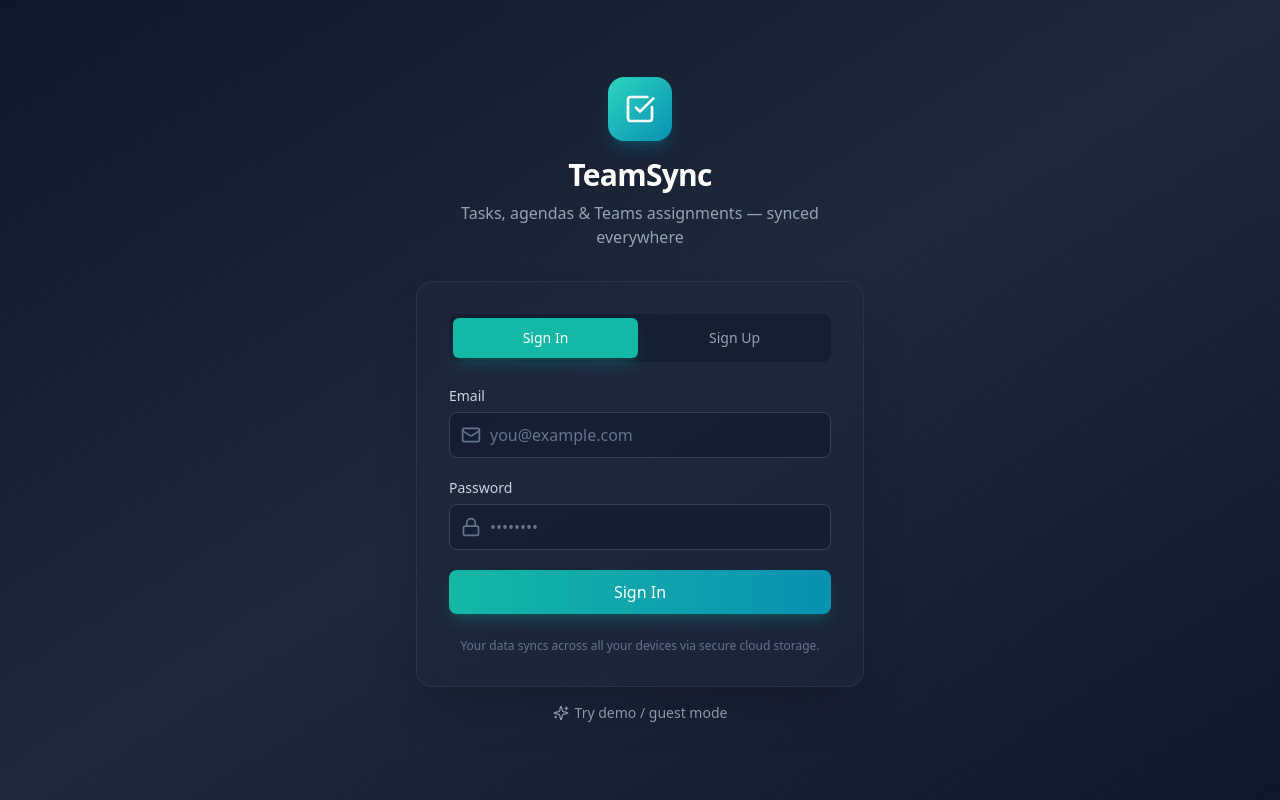
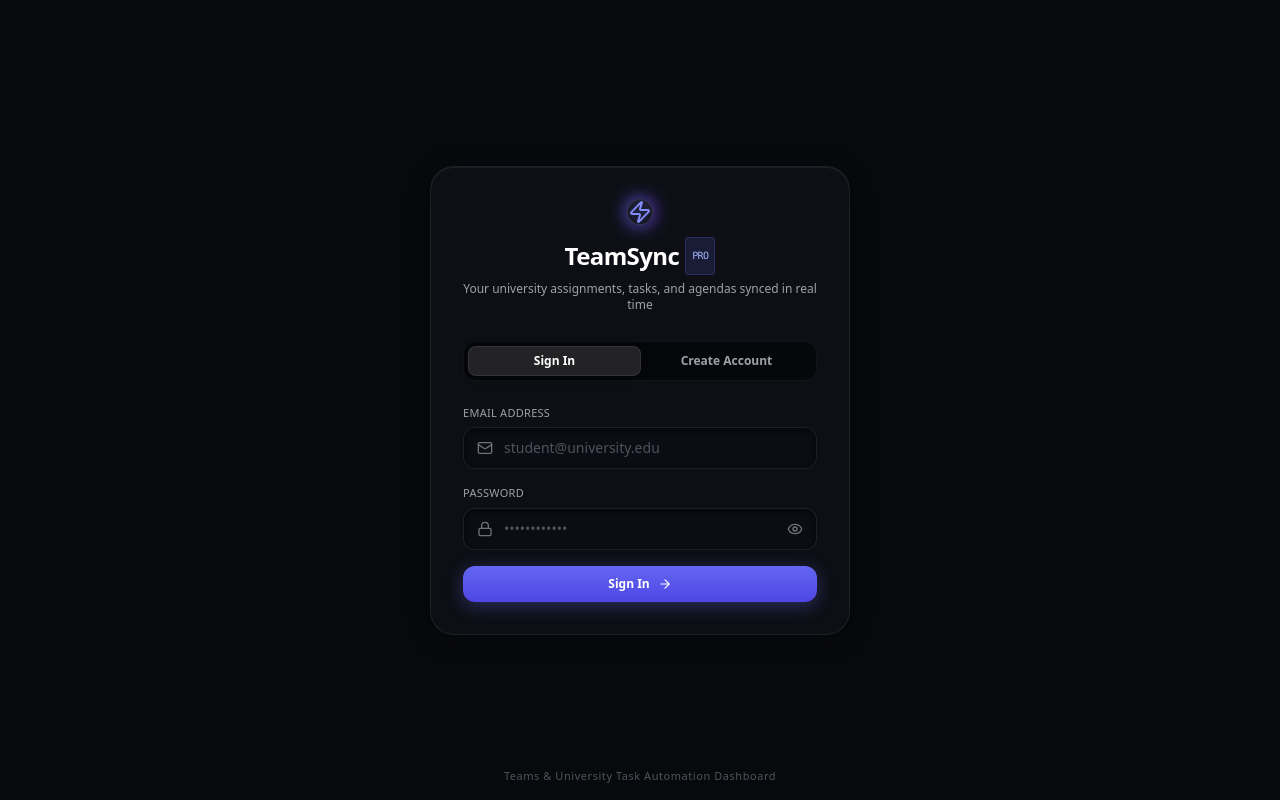
Before and after one commit to anaysoni2610/team-sync, a React (Vite) app: page / in a window 1280 px wide. Built offline with nearby package versions, Linux system fonts and the light colour scheme.

Commit message:
Updated Auth.tsx

```diff
--- a/src/components/Auth.tsx
+++ b/src/components/Auth.tsx
@@ -1,119 +1,239 @@
-import { useState } from 'react';
+import React, { useState } from 'react';
+import { supabase } from '@/lib/supabase';
 import { useAuth } from '@/contexts/AuthContext';
-import { CheckSquare, Mail, Lock, Loader2, Sparkles } from 'lucide-react';
+import {
+  Mail,
+  Lock,
+  Eye,
+  EyeOff,
+  ArrowRight,
+  Loader2,
+  AlertCircle,
+  CheckCircle2,
+  Sparkles,
+  Zap,
+} from 'lucide-react';
 
 export default function Auth() {
-  const { signIn, signUp, signInGuest } = useAuth();
-  const [mode, setMode] = useState<'signin' | 'signup'>('signin');
+  const authContext = useAuth() as any;
+  const [isSignUp, setIsSignUp] = useState(false);
   const [email, setEmail] = useState('');
   const [password, setPassword] = useState('');
-  const [error, setError] = useState<string | null>(null);
+  const [showPassword, setShowPassword] = useState(false);
   const [loading, setLoading] = useState(false);
+  const [status, setStatus] = useState<{ type: 'error' | 'success'; message: string } | null>(null);
 
   const handleSubmit = async (e: React.FormEvent) => {
     e.preventDefault();
-    setError(null);
+    setStatus(null);
     setLoading(true);
-    const fn = mode === 'signin' ? signIn : signUp;
-    const { error } = await fn(email, password);
-    if (error) setError(error);
+
+    try {
+      if (isSignUp) {
+        const { error, data } = await supabase.auth.signUp({
+          email: email.trim(),
+          password,
+        });
+
+        if (error) throw error;
+
+        if (data.session) {
+          setStatus({ type: 'success', message: 'Account created! Welcome to TeamSync.' });
+        } else {
+          setStatus({
+            type: 'success',
+            message: 'Confirmation email sent! Please check your inbox.',
+          });
+        }
+      } else {
+        const { error } = await supabase.auth.signInWithPassword({
+          email: email.trim(),
+          password,
+        });
+
+        if (error) throw error;
+      }
+    } catch (err: any) {
+      setStatus({
+        type: 'error',
+        message: err.message || 'Authentication failed. Please check your details.',
+      });
+    } finally {
       setLoading(false);
+    }
+  };
+
+  const handleGuestLogin = () => {
+    if (authContext.signInAsGuest) {
+      authContext.signInAsGuest();
+    }
   };
 
   return (
-    <div className="min-h-screen bg-gradient-to-br from-slate-900 via-slate-800 to-slate-900 flex items-center justify-center p-4">
-      <div className="w-full max-w-md">
-        <div className="text-center mb-8">
-          <div className="inline-flex items-center justify-center w-16 h-16 rounded-2xl bg-gradient-to-br from-teal-400 to-cyan-600 mb-4 shadow-lg shadow-cyan-500/20">
-            <CheckSquare className="w-8 h-8 text-white" />
+    <div className="relative min-h-screen w-full bg-[#08090d] flex items-center justify-center p-4 sm:p-6 overflow-hidden select-none">
+      {/* Ambient background light glows */}
+      <div className="absolute top-1/4 left-1/2 -translate-x-1/2 -translate-y-1/2 w-[500px] h-[340px] bg-indigo-600/15 rounded-full blur-[120px] pointer-events-none -z-10 animate-pulse" />
+      <div className="absolute bottom-1/4 right-1/3 w-[380px] h-[280px] bg-violet-600/10 rounded-full blur-[100px] pointer-events-none -z-10" />
+
+      {/* Main Glass Card */}
+      <div className="w-full max-w-[420px] glass-panel rounded-3xl p-6 sm:p-8 relative z-10 shadow-[0_16px_40px_rgba(0,0,0,0.7)] border border-white/[0.08] backdrop-blur-2xl">
+        {/* Brand Header */}
+        <div className="flex flex-col items-center text-center mb-7">
+          <div className="relative group mb-3">
+            <div className="absolute -inset-1 bg-gradient-to-r from-indigo-500 to-violet-600 rounded-2xl blur opacity-50 group-hover:opacity-75 transition duration-300" />
+            <div className="relative w-13 h-13 rounded-2xl bg-gradient-to-b from-[#181a24] to-[#0f1118] border border-white/[0.12] flex items-center justify-center shadow-inner">
+              <Zap className="w-6 h-6 text-indigo-400 drop-shadow-[0_0_8px_rgba(99,102,241,0.6)]" />
             </div>
-          <h1 className="text-3xl font-bold text-white tracking-tight">TeamSync</h1>
-          <p className="text-slate-400 mt-2">Tasks, agendas & Teams assignments — synced everywhere</p>
           </div>
 
-        <div className="bg-slate-800/60 backdrop-blur-xl rounded-2xl border border-slate-700/50 p-8 shadow-2xl">
-          <div className="flex gap-1 bg-slate-900/50 rounded-lg p-1 mb-6">
+          <h1 className="text-2xl font-bold text-white tracking-tight flex items-center gap-1.5">
+            TeamSync
+            <span className="inline-flex items-center px-1.5 py-0.5 rounded text-[10px] font-mono font-medium bg-indigo-500/15 text-indigo-300 border border-indigo-500/25">
+              PRO
+            </span>
+          </h1>
+          <p className="text-zinc-400 text-xs mt-1.5">
+            Your university assignments, tasks, and agendas synced in real time
+          </p>
+        </div>
+
+        {/* Tab Switcher Segment */}
+        <div className="relative p-1 bg-black/50 border border-white/[0.05] rounded-xl flex items-center mb-6">
           <button
-              onClick={() => { setMode('signin'); setError(null); }}
-              className={`flex-1 py-2.5 rounded-md text-sm font-medium transition-all ${
-                mode === 'signin' ? 'bg-teal-500 text-white shadow-lg shadow-teal-500/20' : 'text-slate-400 hover:text-white'
+            type="button"
+            onClick={() => {
+              setIsSignUp(false);
+              setStatus(null);
+            }}
+            className={`flex-1 py-1.5 text-xs font-semibold rounded-lg transition-all duration-200 ${
+              !isSignUp
+                ? 'bg-zinc-800/90 text-white shadow-[0_2px_8px_rgba(0,0,0,0.4)] border border-white/[0.08]'
+                : 'text-zinc-400 hover:text-zinc-200'
             }`}
           >
             Sign In
           </button>
           <button
-              onClick={() => { setMode('signup'); setError(null); }}
-              className={`flex-1 py-2.5 rounded-md text-sm font-medium transition-all ${
-                mode === 'signup' ? 'bg-teal-500 text-white shadow-lg shadow-teal-500/20' : 'text-slate-400 hover:text-white'
+            type="button"
+            onClick={() => {
+              setIsSignUp(true);
+              setStatus(null);
+            }}
+            className={`flex-1 py-1.5 text-xs font-semibold rounded-lg transition-all duration-200 ${
+              isSignUp
+                ? 'bg-zinc-800/90 text-white shadow-[0_2px_8px_rgba(0,0,0,0.4)] border border-white/[0.08]'
+                : 'text-zinc-400 hover:text-zinc-200'
             }`}
           >
-              Sign Up
+            Create Account
           </button>
         </div>
 
-          <form onSubmit={handleSubmit} className="space-y-5">
-            <div>
-              <label className="text-sm font-medium text-slate-300 mb-1.5 block">Email</label>
-              <div className="relative">
-                <Mail className="w-5 h-5 text-slate-500 absolute left-3 top-1/2 -translate-y-1/2" />
+        {/* Form */}
+        <form onSubmit={handleSubmit} className="space-y-4">
+          {/* Email Input */}
+          <div className="space-y-1.5">
+            <label className="text-[11px] font-medium text-zinc-400 block tracking-wide uppercase">
+              Email Address
+            </label>
+            <div className="relative group">
+              <div className="absolute inset-y-0 left-0 pl-3.5 flex items-center pointer-events-none text-zinc-500 group-focus-within:text-indigo-400 transition-colors">
+                <Mail className="w-4 h-4" />
+              </div>
               <input
                 type="email"
                 required
                 value={email}
                 onChange={(e) => setEmail(e.target.value)}
-                  className="w-full bg-slate-900/50 border border-slate-700 rounded-lg pl-10 pr-4 py-2.5 text-white placeholder-slate-500 focus:outline-none focus:ring-2 focus:ring-teal-500/50 focus:border-teal-500 transition-all"
-                  placeholder="you@example.com"
+                placeholder="student@university.edu"
+                className="w-full glass-input rounded-xl pl-10 pr-3.5 py-2.5 text-sm text-white placeholder-zinc-600 focus:outline-none transition-all"
               />
             </div>
           </div>
 
-            <div>
-              <label className="text-sm font-medium text-slate-300 mb-1.5 block">Password</label>
-              <div className="relative">
-                <Lock className="w-5 h-5 text-slate-500 absolute left-3 top-1/2 -translate-y-1/2" />
+          {/* Password Input */}
+          <div className="space-y-1.5">
+            <label className="text-[11px] font-medium text-zinc-400 block tracking-wide uppercase">
+              Password
+            </label>
+            <div className="relative group">
+              <div className="absolute inset-y-0 left-0 pl-3.5 flex items-center pointer-events-none text-zinc-500 group-focus-within:text-indigo-400 transition-colors">
+                <Lock className="w-4 h-4" />
+              </div>
               <input
-                  type="password"
+                type={showPassword ? 'text' : 'password'}
                 required
                 minLength={6}
                 value={password}
                 onChange={(e) => setPassword(e.target.value)}
-                  className="w-full bg-slate-900/50 border border-slate-700 rounded-lg pl-10 pr-4 py-2.5 text-white placeholder-slate-500 focus:outline-none focus:ring-2 focus:ring-teal-500/50 focus:border-teal-500 transition-all"
-                  placeholder="••••••••"
+                placeholder="••••••••••••"
+                className="w-full glass-input rounded-xl pl-10 pr-10 py-2.5 text-sm text-white placeholder-zinc-600 focus:outline-none transition-all"
               />
+              <button
+                type="button"
+                onClick={() => setShowPassword(!showPassword)}
+                className="absolute inset-y-0 right-0 pr-3.5 flex items-center text-zinc-500 hover:text-zinc-300 transition-colors"
+                tabIndex={-1}
+              >
+                {showPassword ? <EyeOff className="w-4 h-4" /> : <Eye className="w-4 h-4" />}
+              </button>
             </div>
           </div>
 
-            {error && (
-              <div className="text-sm text-red-400 bg-red-500/10 border border-red-500/20 rounded-lg px-4 py-2.5">
-                {error}
+          {/* Status / Error Banner */}
+          {status && (
+            <div
+              className={`text-xs px-3.5 py-2.5 rounded-xl flex items-start gap-2.5 border transition-all animate-in fade-in slide-in-from-top-1 ${
+                status.type === 'success'
+                  ? 'bg-emerald-500/10 text-emerald-300 border-emerald-500/20'
+                  : 'bg-rose-500/10 text-rose-300 border-rose-500/20'
+              }`}
+            >
+              {status.type === 'success' ? (
+                <CheckCircle2 className="w-4 h-4 shrink-0 text-emerald-400 mt-0.5" />
+              ) : (
+                <AlertCircle className="w-4 h-4 shrink-0 text-rose-400 mt-0.5" />
+              )}
+              <span className="leading-snug">{status.message}</span>
             </div>
           )}
 
+          {/* Action Button */}
           <button
             type="submit"
             disabled={loading}
-              className="w-full bg-gradient-to-r from-teal-500 to-cyan-600 hover:from-teal-400 hover:to-cyan-500 text-white font-medium py-2.5 rounded-lg transition-all shadow-lg shadow-teal-500/20 disabled:opacity-50 disabled:cursor-not-allowed flex items-center justify-center gap-2"
+            className="w-full relative group overflow-hidden bg-gradient-to-b from-indigo-500 to-indigo-600 hover:from-indigo-400 hover:to-indigo-500 text-white font-semibold py-2.5 rounded-xl text-xs transition-all duration-200 shadow-[0_4px_18px_rgba(99,102,241,0.35)] hover:shadow-[0_6px_22px_rgba(99,102,241,0.45)] active:scale-[0.98] disabled:opacity-50 flex items-center justify-center gap-2 mt-2"
           >
-              {loading && <Loader2 className="w-4 h-4 animate-spin" />}
-              {mode === 'signin' ? 'Sign In' : 'Create Account'}
+            {loading ? (
+              <Loader2 className="w-4 h-4 animate-spin" />
+            ) : (
+              <>
+                <span>{isSignUp ? 'Create My Account' : 'Sign In'}</span>
+                <ArrowRight className="w-3.5 h-3.5 transition-transform group-hover:translate-x-0.5" />
+              </>
+            )}
           </button>
         </form>
 
-          <p className="text-xs text-slate-500 text-center mt-6">
-            Your data syncs across all your devices via secure cloud storage.
-          </p>
+        {/* Guest Access Option */}
+        {authContext.signInAsGuest && (
+          <div className="mt-5 pt-4 border-t border-white/[0.06] text-center">
+            <button
+              type="button"
+              onClick={handleGuestLogin}
+              className="text-xs text-zinc-400 hover:text-zinc-200 transition-colors inline-flex items-center gap-1.5"
+            >
+              <Sparkles className="w-3.5 h-3.5 text-indigo-400" />
+              Explore as Guest (No Cloud Sync)
+            </button>
+          </div>
+        )}
       </div>
 
-        <div className="mt-4 text-center">
-          <button
-            onClick={signInGuest}
-            className="text-sm text-slate-400 hover:text-teal-400 transition-all flex items-center gap-1.5 mx-auto"
-          >
-            <Sparkles className="w-4 h-4" />
-            Try demo / guest mode
-          </button>
-        </div>
-      </div>
+      {/* Subtle Footer Note */}
+      <p className="absolute bottom-4 text-[11px] text-zinc-600 tracking-wider">
+        Teams & University Task Automation Dashboard
+      </p>
     </div>
   );
 }
```
Lines whose indentation alone changed are shown as unchanged.
